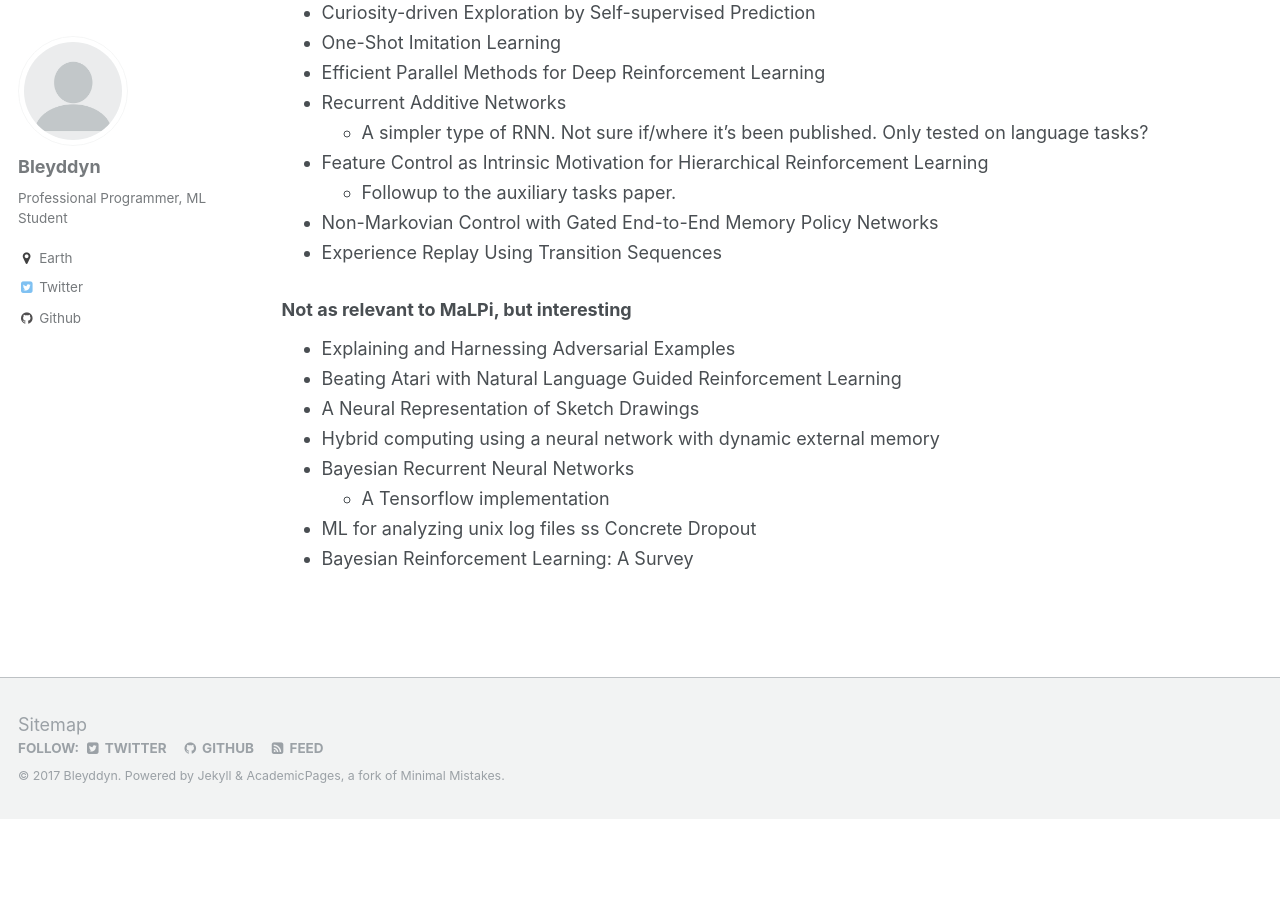
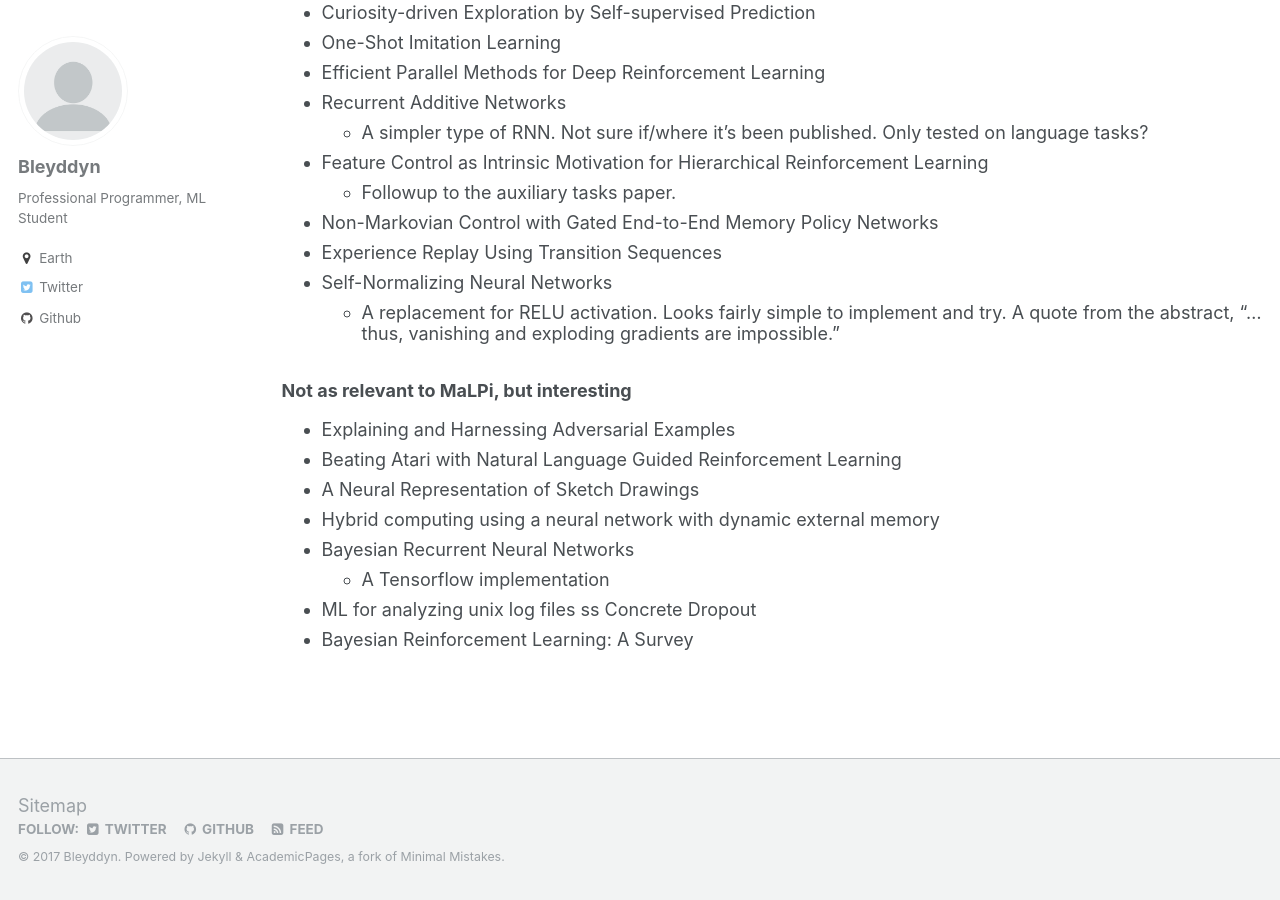
Before and after one commit to Bleyddyn/Bleyddyn.github.io, a Jekyll site: the page built from _pages/publications.md, in a window 1280 px wide and 900 px high, scrolled down 2248 px. Built offline with Jekyll 4.4.1, drawn with Linux system fonts in a browser that asks for light colours; before the commit the page ends 3067 px from its top, so only the background shows below that.

Commit message:
Once more, with feeling.

```diff
--- a/_pages/publications.md
+++ b/_pages/publications.md
@@ -58,6 +58,8 @@ author_profile: true
   * Followup to the auxiliary tasks paper.
 * [Non-Markovian Control with Gated End-to-End Memory Policy Networks](https://arxiv.org/abs/1705.10993)
 * [Experience Replay Using Transition Sequences](https://arxiv.org/abs/1705.10834)
+* [Self-Normalizing Neural Networks](https://arxiv.org/abs/1706.02515)
+  * A replacement for RELU activation. Looks fairly simple to implement and try. A quote from the abstract, "...thus, vanishing and exploding gradients are impossible."
 
 ### Not as relevant to MaLPi, but interesting
 
```
